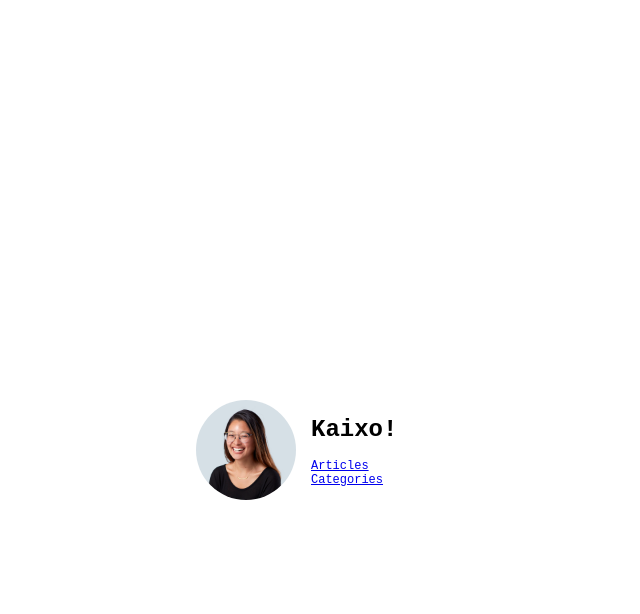
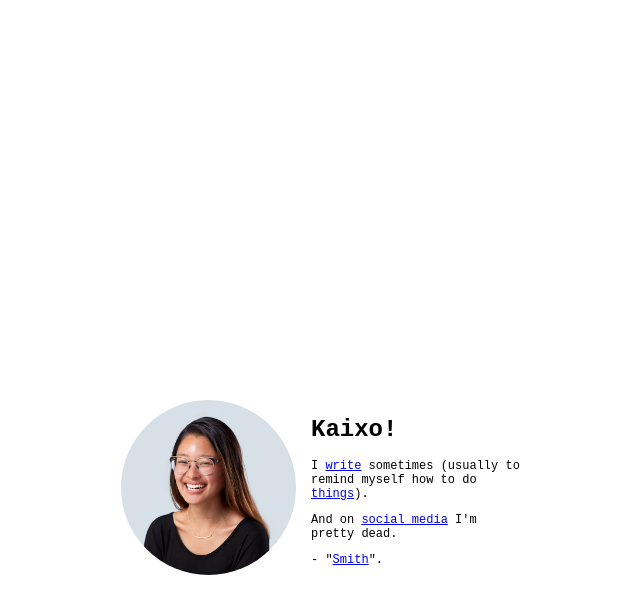
Before and after one commit to seimith/seimith.github.io, a Jekyll site: the page built from index.html, in a window 1280 px wide. Shown: the top 614 px of the page, without its empty margins (319-959 px from the left). Built offline with Jekyll 4.4.1, drawn with Linux system fonts in a browser that asks for light colours; nearby versions of some CDN libraries.

Commit message:
docs(index): Humanize the index page
Humanize the index page by writing a short blurb next to my avater

```diff
--- a/_sass/_layout.scss
+++ b/_sass/_layout.scss
@@ -4,8 +4,8 @@ body {
 }
 
 .avatar {
-  width: 100px;
-  height: 100px;
+  width: 175px;
+  height: 175px;
   border-radius: 100%;
   float: left;
   margin: 0px 15px 0px 0px;
@@ -16,7 +16,7 @@ body {
   top: 50%;
   left: 50%;
   transform: translate(-50%, -50%);
-  width: 250px;
+  width: 400px;
   height: 100px;
   /*background-color: pink;*/
 }
--- a/index.html
+++ b/index.html
@@ -2,10 +2,9 @@
 layout: default
 ---
 <div class="media-object">
-  <a href="https://www.linkedin.com/in/seimith/" target="_self">
-    <img src="//raw.githubusercontent.com/seimith/seimith.github.io/master/_assets/me.jpg" alt="Me laughing at you." class="avatar">
-  </a>
+  <img src="//raw.githubusercontent.com/seimith/seimith.github.io/master/_assets/me.jpg" alt="Me laughing at you." class="avatar">
   <H1>Kaixo!</H1>
-  <a href="/writings/">Articles</a><br>
-  <a href="/categories/">Categories</a>
+  <p>I <a href="/writings/">write</a> sometimes (usually to remind myself how to do <a href="/categories/">things</a>).</p>
+  <p>And on <a href="https://twitter.com/themcsuth/">social media</a> I'm pretty dead.</p>
+  <p>- "<a href="https://www.linkedin.com/in/seimith/">Smith</a>".</p>
 </div>
```
Also changed, not shown: 2 other files.
